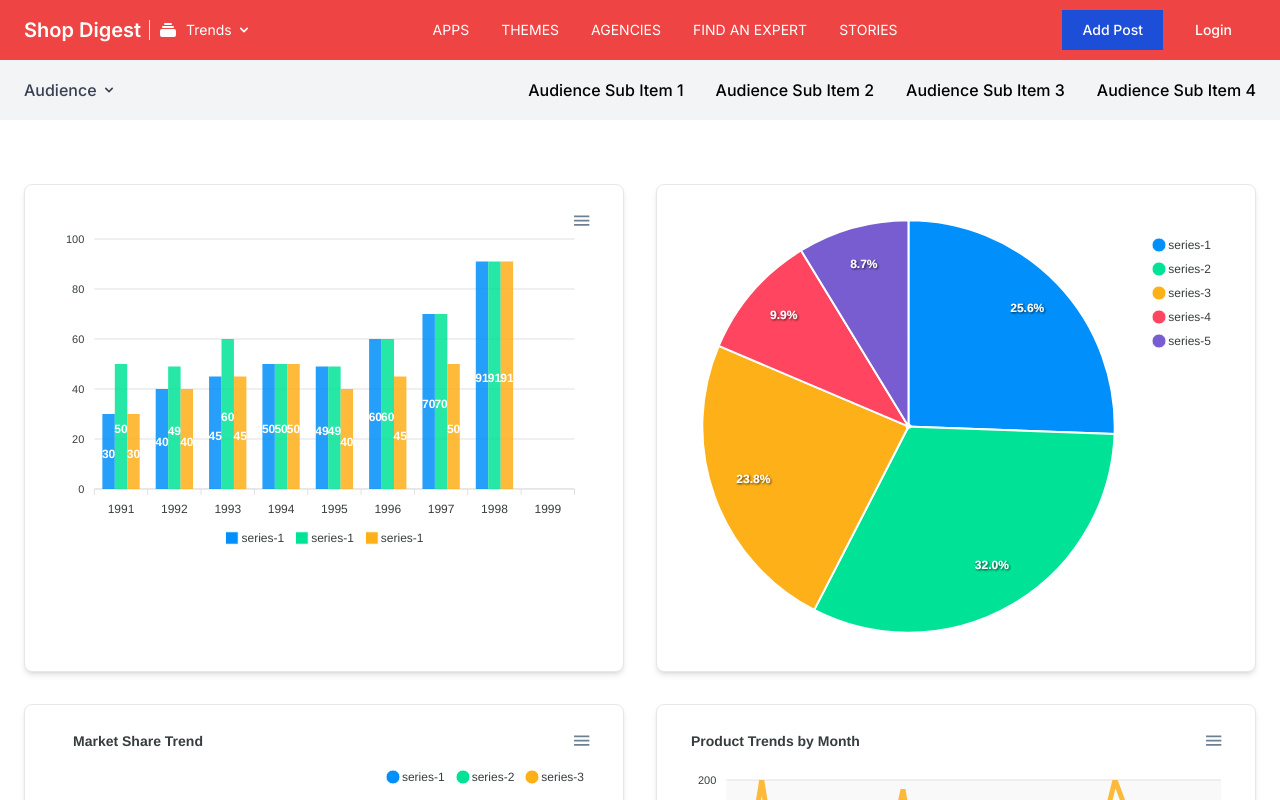
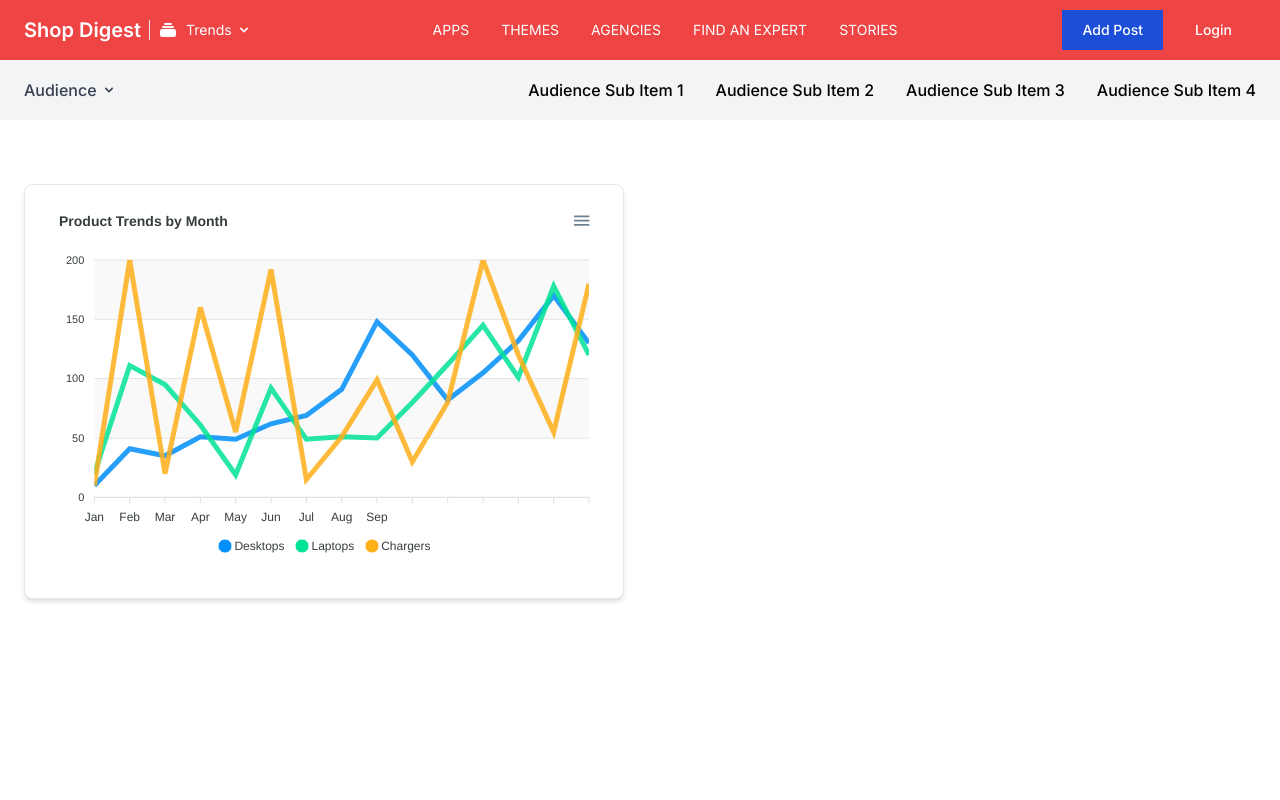
Before and after one commit to dhanrajjangid/next-shop, a Next.js app: page /charts in a window 1280 px wide. Shown: the top 800 px of the page. Built offline with nearby package versions, Linux system fonts and the light colour scheme.

Commit message:
removed charts

```diff
--- a/src/app/charts/page.js
+++ b/src/app/charts/page.js
@@ -17,7 +17,7 @@ export default function ChartsPage() {
     <section className="bg-white dark:bg-gray-900">
       <div className="py-8 px-4 mx-auto max-w-screen-xl lg:py-16 lg:px-6">
         <div className="grid gap-8 lg:grid-cols-2">
-          <div className="p-6 bg-white rounded-lg border border-gray-200 shadow-md dark:bg-gray-800 dark:border-gray-700">
+          {/* <div className="p-6 bg-white rounded-lg border border-gray-200 shadow-md dark:bg-gray-800 dark:border-gray-700">
             <ColumnChart
               options={ColumnChartOptions}
               series={ColumnChartSeries}
@@ -31,7 +31,7 @@ export default function ChartsPage() {
               options={IrregularChartOptions}
               series={IrregularChartSeries}
             />
-          </div>
+          </div> */}
           <div className="p-6 bg-white rounded-lg border border-gray-200 shadow-md dark:bg-gray-800 dark:border-gray-700">
             <LineChart options={LineChartOptions} series={LineChartSeries} />
           </div>
```
